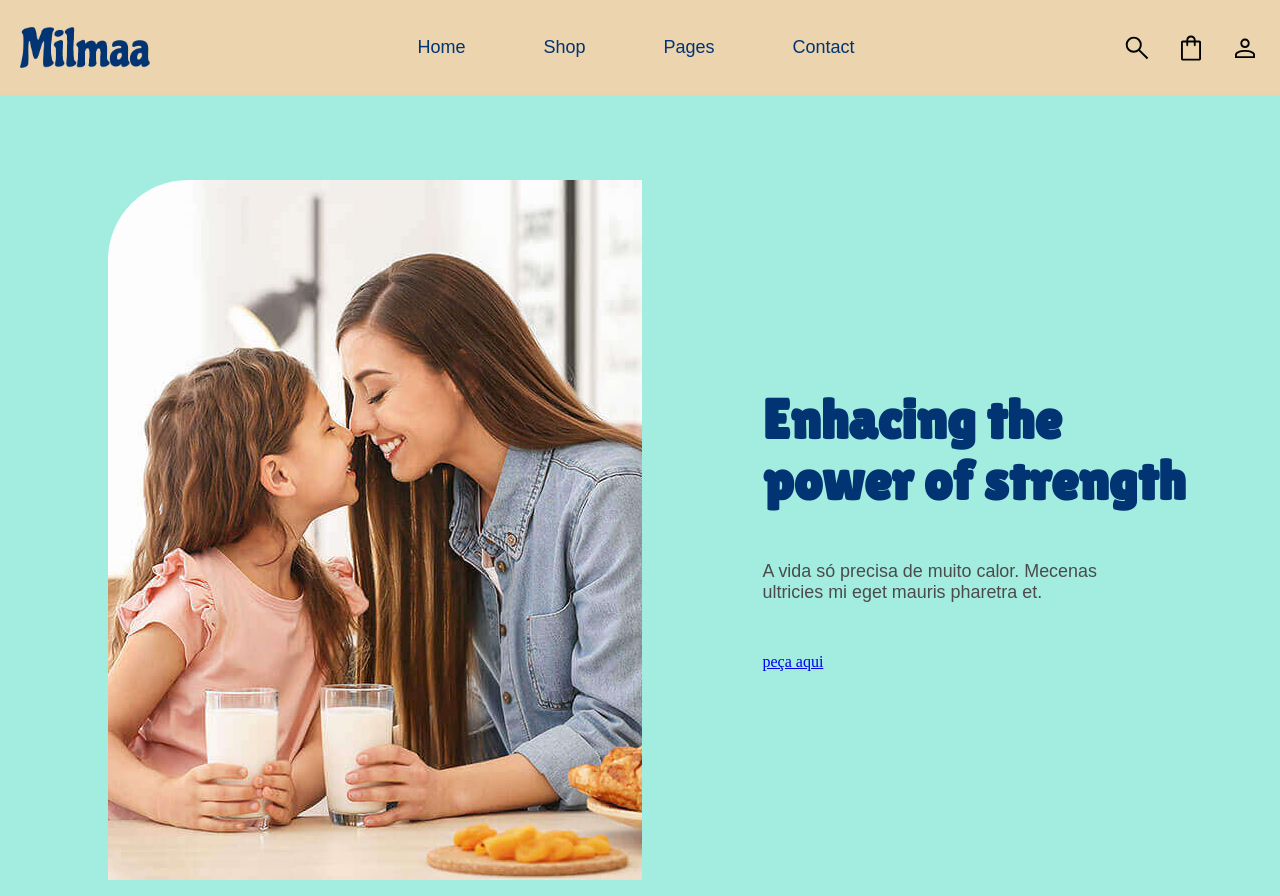
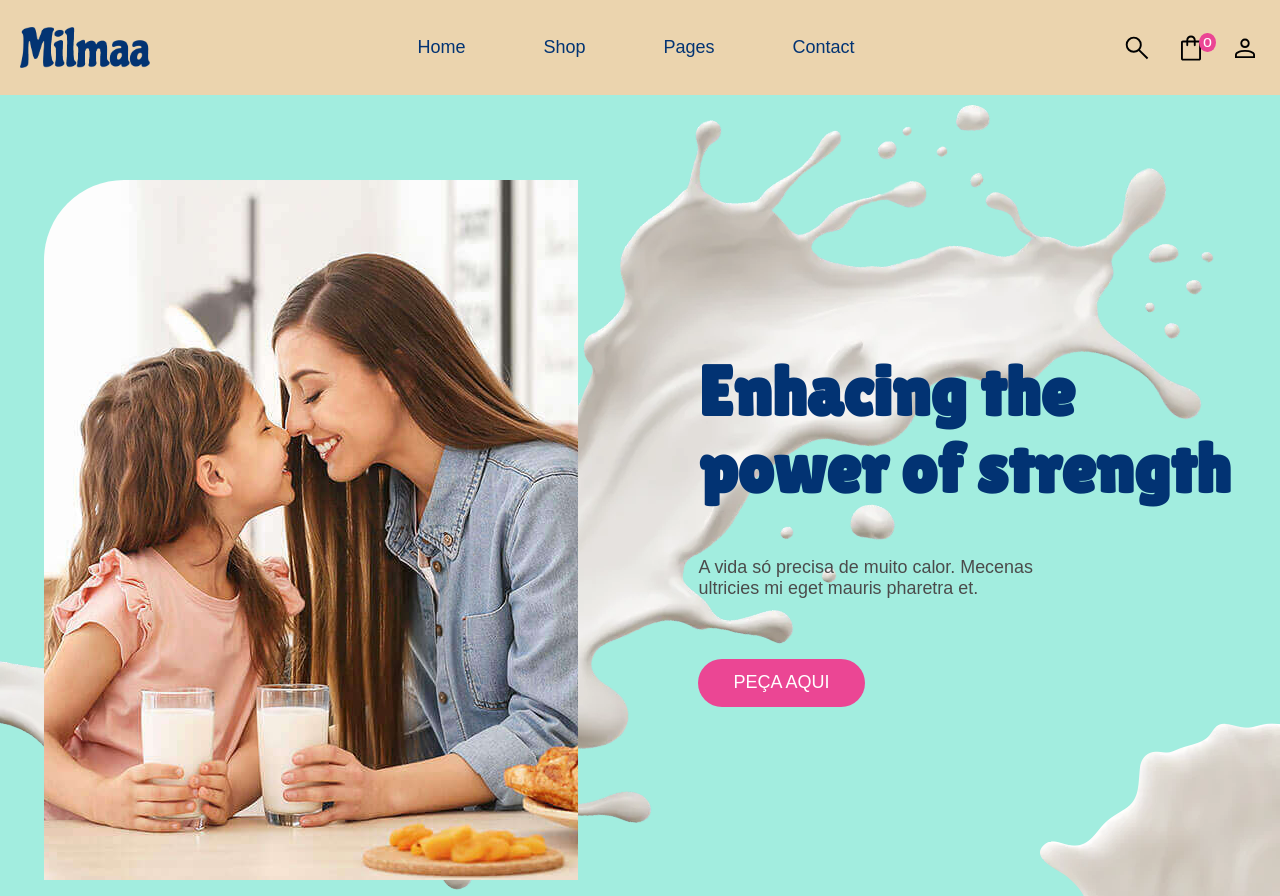
Before and after one commit to andreluizcnunes/cloneMilmaa, a plain HTML site: page index.html in a window 1280 px wide. Shown: the top 896 px of the page. Drawn offline with Linux system fonts and the light colour scheme.

Commit message:
section hero funcional

```diff
--- a/assets/css/style.css
+++ b/assets/css/style.css
@@ -16,12 +16,20 @@
   /* colors */
   --text-color-primary:rgb(2, 51, 115);
   --text-color-secondary: #4b4b4b;
+  --text-color-third: #fff;
+
+  /* color background */
+  --bg-color-btn-primary: #eb4694;
+  --bg-color-btn-secondary: rgb(2, 51, 115);
+  --bg-color-primary: #A2EDDF;
+  --bg-color-secondary: #F5EAD8;
+  --bg-color-header: #ebd4ae;
 }
 
 body {
   max-width: 1360px;
   margin: 0 auto;
-  background-color: #A2EDDF;
+  background-color: var(--bg-color-primary);
 }
 
 
@@ -31,7 +39,7 @@ body {
   justify-content: space-between;
   align-items: center;
 
-  background-color: #ebd4ae;
+  background-color: var(--bg-color-header);
   padding: 1.7em 20px;
 
   font-family: var(--font-primary);
@@ -86,6 +94,21 @@ body {
   width: 100%;
 }
 
+.store{
+  position: relative;
+}
+
+.store::before{
+  content: 'o';
+  position: absolute;
+  padding: .8px 4px;
+  background-color: var(--bg-color-btn-primary);
+  right: -10px;
+  top: 0;
+  border-radius: 100%;
+  color: var(--text-color-third);
+}
+
 /* START MAIN */
 
 .main_container{
@@ -95,7 +118,24 @@ body {
 /* START HERO */
 .hero_container {
   width: 100%;
+  position: relative;
+}
 
+.hero_container::before{
+  content: url('../img/slide-banner-bg.webp');
+  position: absolute;
+  top: 1%;
+  left: 0;
+  z-index: -1;
+}
+
+.hero_container::after{
+  content: url('../img/after-image.webp');
+  display: block;
+  position: absolute;
+  z-index: 999;
+  right: 0;
+  bottom: -135px;
 }
 
 
@@ -134,8 +174,8 @@ body {
 }
 
 .content_container_hero h2 {
-  width: 27rem;
-  font-size: 3.48em;
+  width: 35rem;
+  font-size: 4.375em;
   color: var(--text-color-primary);
   font-family: "Lilita One", cursive;
   line-height: 1.1em;
@@ -148,3 +188,27 @@ body {
   color: var(--text-color-secondary);
   font-family: var(--font-primary);
 }
+
+.content_container_hero a {
+  background-color: var(--bg-color-btn-primary);
+  color: #ffffff;
+  border: none;
+  font-size: 1.125em;
+  padding: .87rem 2.19rem;
+  border-radius: 3.125rem;
+  text-decoration: none;
+  text-transform: uppercase;
+  font-family: var(--font-primary);
+  margin-top: .625rem;
+  transition: .6s ease;
+}
+
+.content_container_hero a:hover{
+  background-color: var(--bg-color-btn-secondary);
+}
+
+.container_products {
+  width: 100%;
+  height: 100vh;
+  background-color: var(--bg-color-secondary);
+}
--- a/index.html
+++ b/index.html
@@ -49,7 +49,7 @@
           />
         </a>
 
-        <a class="item-icon" href="#">
+        <a class="store item-icon " href="#">
           <img
             src="./assets/img/icones/icon_shopping.svg"
             alt="icone de carrinho de compra"
@@ -89,6 +89,10 @@
         </div>
 
       </section>
+
+      <section class="container_products">
+
+      </section>
     </main>
   </body>
 </html>
```
Also changed, not shown: assets/img/after-image.webp (added), assets/img/slide-banner-bg.webp (added).
